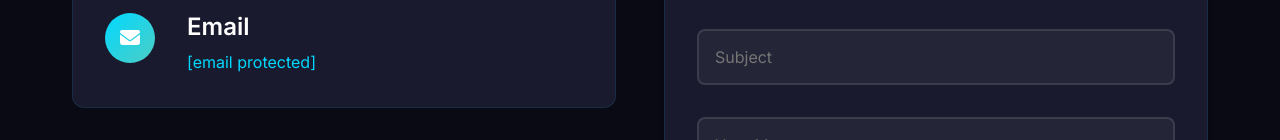
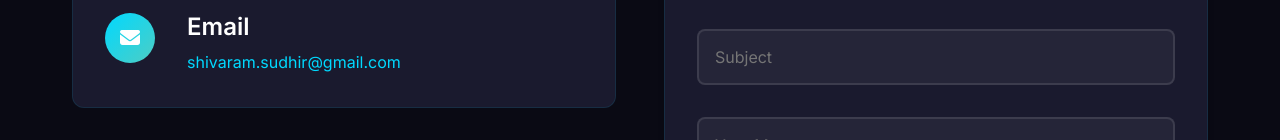
Before and after one commit to sudhirshivaram/sudhirshivaram.github.io, a plain HTML site: page index.html in a window 1280 px wide. Shown: the part 5343-5483 px from the top of the page. Drawn offline with nearby package versions, Linux system fonts and the light colour scheme.

Commit message:
updated email address
updated

```diff
--- a/index.html
+++ b/index.html
@@ -382,7 +382,9 @@
                 </div>
                   <div class="contact-text">
                     <h3>Email</h3>
-                            <p><a href="/cdn-cgi/l/email-protection#780b10110e190a1915560b0d1c101d1d0a381f15191114561b1715"><span class="__cf_email__" data-cfemail="7f0c1716091e0d1e12510c0a1b171a1a0d3f18121e1613511c1012">[email&#160;protected]</span></a></p>
+                    <p>
+                      <a href="mailto:shivaram.sudhir@gmail.com">shivaram.sudhir@gmail.com</a>
+                    </p>
                   </div>
                 </div>
 
```
Lines whose indentation alone changed are shown as unchanged.
